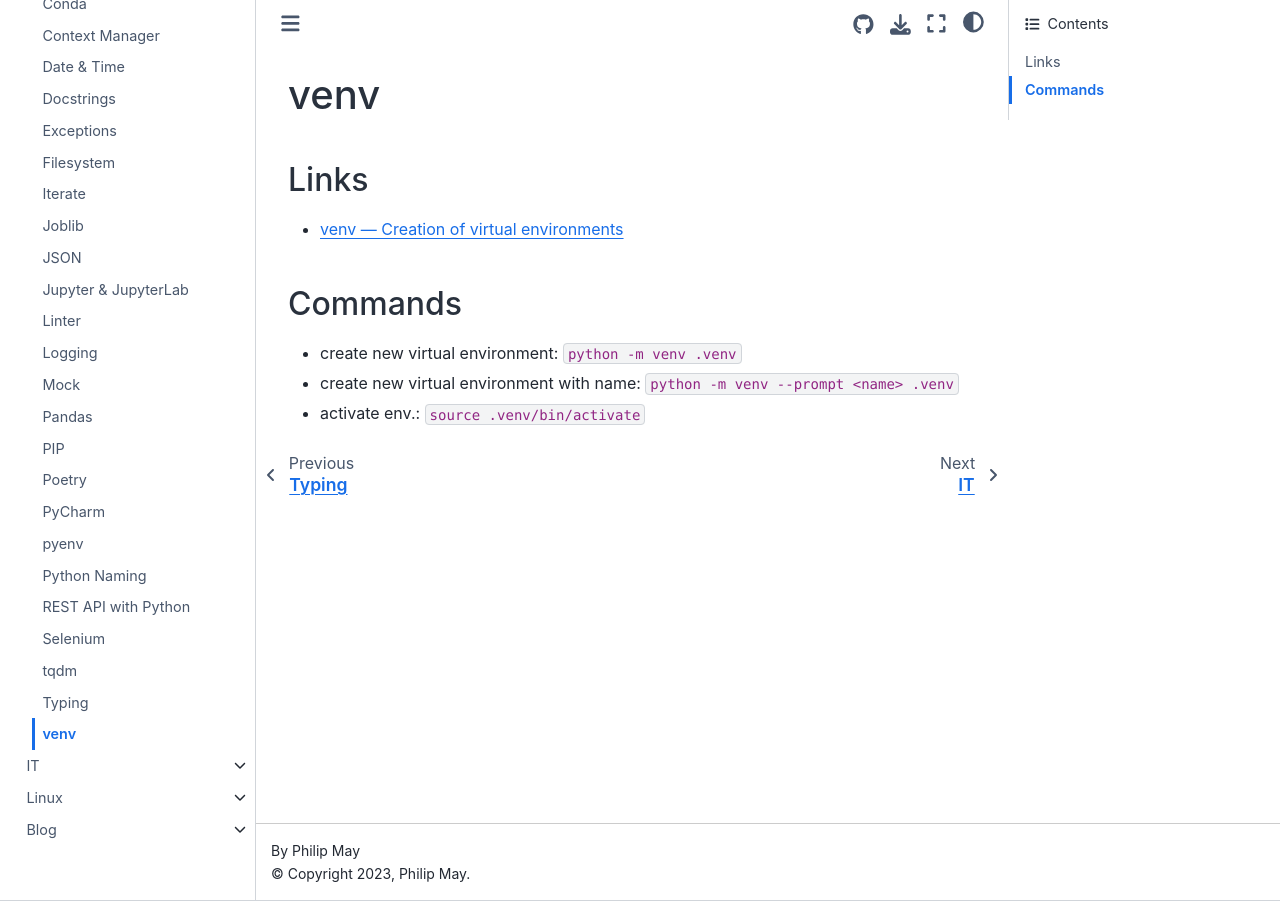
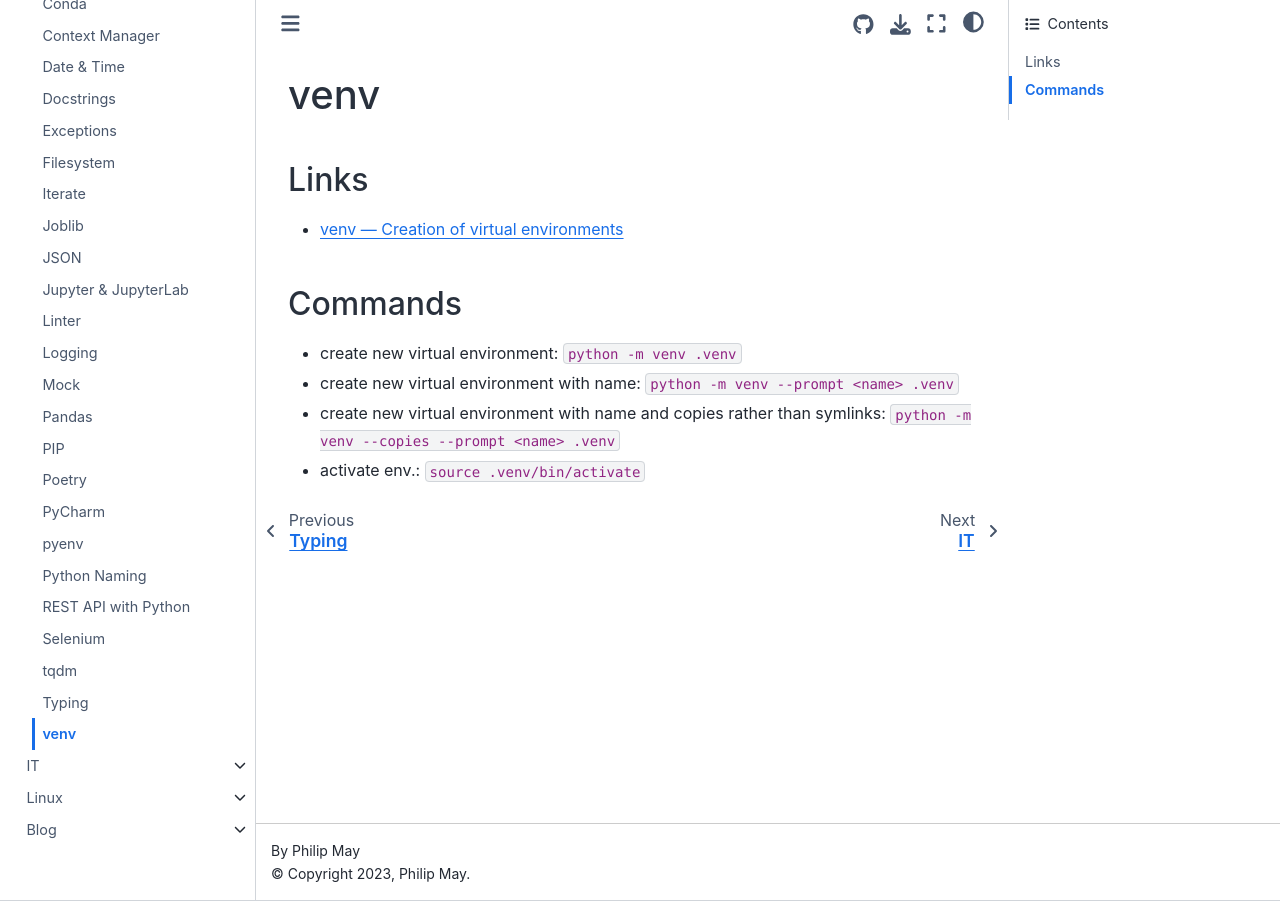
Before and after one commit to PhilipMay/PhilipMay_org, a Sphinx documentation site: the page built from source/python/venv.md, in a window 1280 px wide. Built offline with Sphinx 7.4.7 and the Sphinx Book theme 1.1.4, drawn with Linux system fonts in a browser that asks for light colours.

Commit message:
Update venv.md

```diff
--- a/source/python/venv.md
+++ b/source/python/venv.md
@@ -8,4 +8,5 @@
 
 - create new virtual environment: `python -m venv .venv`
 - create new virtual environment with name: `python -m venv --prompt <name> .venv`
+- create new virtual environment with name and copies rather than symlinks: `python -m venv --copies --prompt <name> .venv`
 - activate env.: `source .venv/bin/activate`
```
